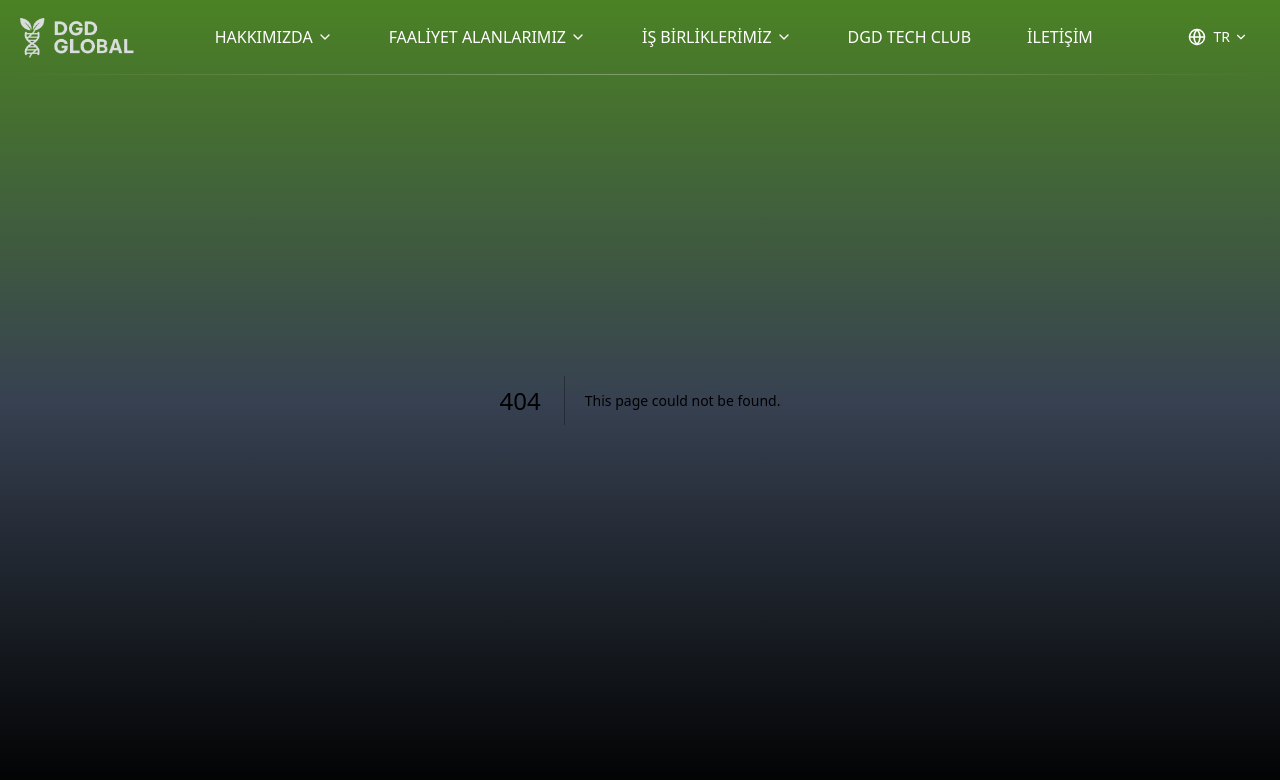
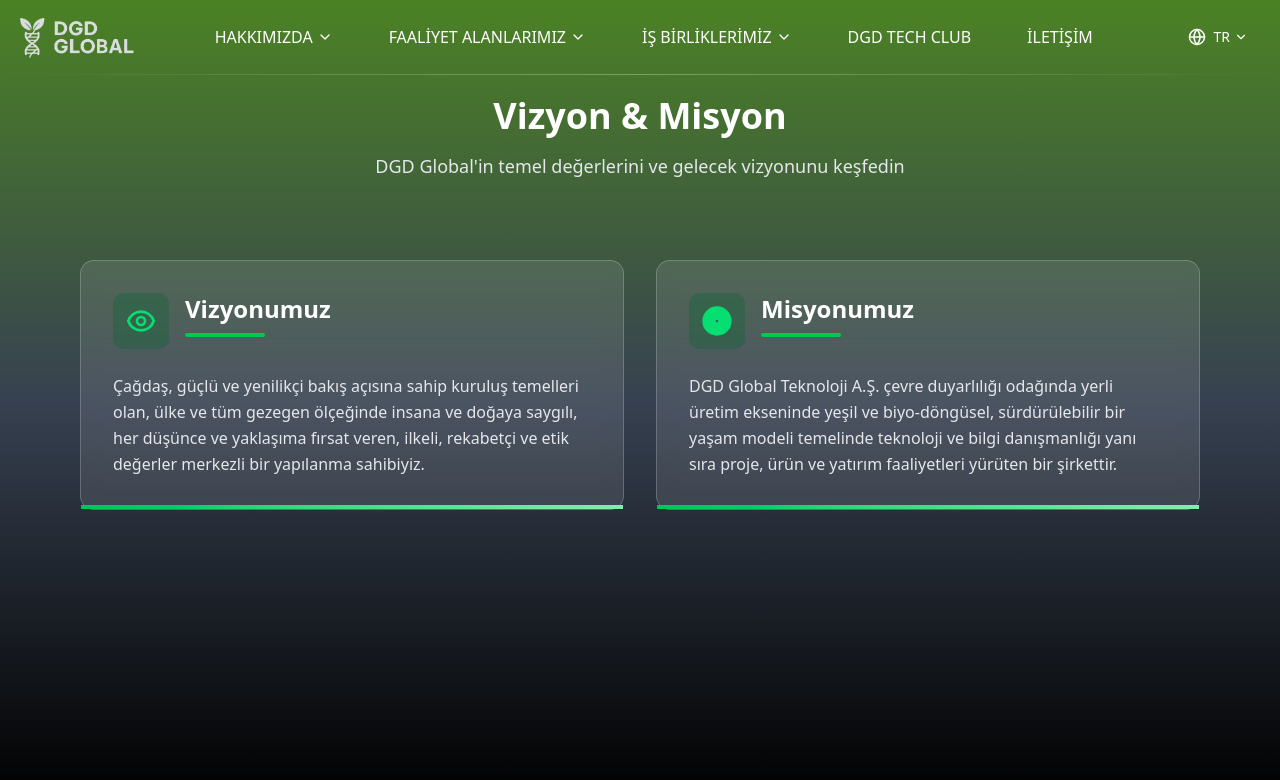
Before and after one commit to mustafaakagunduz/dgd, a Next.js app: page /vision-mission in a window 1280 px wide. Before the commit this address had no page. Shown: the top 780 px of the page. Built offline with nearby package versions, Linux system fonts and the light colour scheme.

Commit message:
vision-mission page is completed

```diff
--- a/public/locales/en.json
+++ b/public/locales/en.json
@@ -1,7 +1,7 @@
 {
   "hero": {
     "title": "DGD GLOBAL",
-    "description": "Lorem ipsum dolor sit amet, consectetur adipiscing elit. Sed do eiusmod tempor incididunt ut labore et dolore magna aliqua. Ut enim ad minim veniam, quis nostrud exercitation ullamco laboris nisi ut aliquip ex ea commodo consequat."
+    "description": "Lorem ipsum dolor sit amet, consectetur adipiscing elit..."
   },
   "navbar": {
     "about": "ABOUT US",
@@ -67,6 +67,23 @@
     "showMore": "Read More",
     "showLess": "Show Less"
   },
+  "visionMission": {
+    "pageTitle": "Vision & Mission",
+    "pageDescription": "Discover DGD Global's core values and future vision",
+    "vision": {
+      "title": "Our Vision",
+      "content": "We are an organization with contemporary, strong, and innovative foundational perspectives, respectful to humanity and nature on a national and planetary scale, providing opportunities for all ideas and approaches, principled, competitive, and centered on ethical values."
+    },
+    "mission": {
+      "title": "Our Mission",
+      "content": "DGD Global Technology Inc. is a company that conducts project, product and investment activities, as well as technology and knowledge consulting, based on a green and bio-circular, sustainable life model focused on environmental sensitivity and domestic production."
+    },
+    "cta": {
+      "title": "Contact Us",
+      "description": "Join us in building a sustainable future",
+      "button": "Get in Touch"
+    }
+  },
   "contact": {
     "title": "Contact Us",
     "description": "Get in touch with DGD Global Technology Inc. We're here to answer your questions and discuss your innovative technology needs.",
@@ -124,22 +141,22 @@
     "title": "OUR COMMERCIAL PARTNERS",
     "partners": {
       "7cbasalia": {
-        "description": "Lorem ipsum dolor sit amet, consectetur adipiscing elit. Sed do eiusmod tempor incididunt ut labore et dolore magna aliqua. Ut enim ad minim veniam, quis nostrud exercitation ullamco laboris nisi ut aliquip ex ea commodo consequat."
+        "description": "Lorem ipsum dolor sit amet, consectetur adipiscing elit..."
       },
       "alba": {
-        "description": "Duis aute irure dolor in reprehenderit in voluptate velit esse cillum dolore eu fugiat nulla pariatur. Excepteur sint occaecat cupidatat non proident, sunt in culpa qui officia deserunt mollit anim id est laborum."
+        "description": "Duis aute irure dolor in reprehenderit in voluptate velit..."
       },
       "dc": {
-        "description": "Sed ut perspiciatis unde omnis iste natus error sit voluptatem accusantium doloremque laudantium, totam rem aperiam, eaque ipsa quae ab illo inventore veritatis et quasi architecto beatae vitae dicta sunt explicabo."
+        "description": "Sed ut perspiciatis unde omnis iste natus error sit voluptatem..."
       },
       "dps": {
-        "description": "Nemo enim ipsam voluptatem quia voluptas sit aspernatur aut odit aut fugit, sed quia consequuntur magni dolores eos qui ratione voluptatem sequi nesciunt. Neque porro quisquam est, qui dolorem ipsum quia dolor sit amet."
+        "description": "Nemo enim ipsam voluptatem quia voluptas sit aspernatur..."
       },
       "element": {
-        "description": "Consectetur adipiscing elit, sed do eiusmod tempor incididunt ut labore et dolore magna aliqua. Ut enim ad minim veniam, quis nostrud exercitation ullamco laboris nisi ut aliquip ex ea commodo consequat."
+        "description": "Consectetur adipiscing elit, sed do eiusmod tempor incididunt..."
       },
       "iqPartners": {
-        "description": "Duis aute irure dolor in reprehenderit in voluptate velit esse cillum dolore eu fugiat nulla pariatur. Excepteur sint occaecat cupidatat non proident, sunt in culpa qui officia deserunt mollit anim id est laborum."
+        "description": "Duis aute irure dolor in reprehenderit in voluptate velit..."
       }
     }
   }
--- a/public/locales/tr.json
+++ b/public/locales/tr.json
@@ -1,7 +1,7 @@
 {
   "hero": {
     "title": "DGD GLOBAL",
-    "description": "Lorem ipsum dolor sit amet, consectetur adipiscing elit. Sed do eiusmod tempor incididunt ut labore et dolore magna aliqua. Ut enim ad minim veniam, quis nostrud exercitation ullamco laboris nisi ut aliquip ex ea commodo consequat."
+    "description": "Lorem ipsum dolor sit amet, consectetur adipiscing elit..."
   },
   "navbar": {
     "about": "HAKKIMIZDA",
@@ -69,6 +69,23 @@
     "showMore": "Devamını Oku",
     "showLess": "Daha Az Göster"
   },
+  "visionMission": {
+    "pageTitle": "Vizyon & Misyon",
+    "pageDescription": "DGD Global'in temel değerlerini ve gelecek vizyonunu keşfedin",
+    "vision": {
+      "title": "Vizyonumuz",
+      "content": "Çağdaş, güçlü ve yenilikçi bakış açısına sahip kuruluş temelleri olan, ülke ve tüm gezegen ölçeğinde insana ve doğaya saygılı, her düşünce ve yaklaşıma fırsat veren, ilkeli, rekabetçi ve etik değerler merkezli bir yapılanma sahibiyiz."
+    },
+    "mission": {
+      "title": "Misyonumuz",
+      "content": "DGD Global Teknoloji A.Ş. çevre duyarlılığı odağında yerli üretim ekseninde yeşil ve biyo-döngüsel, sürdürülebilir bir yaşam modeli temelinde teknoloji ve bilgi danışmanlığı yanı sıra proje, ürün ve yatırım faaliyetleri yürüten bir şirkettir."
+    },
+    "cta": {
+      "title": "Bizimle İletişime Geçin",
+      "description": "Sürdürülebilir geleceğin inşasında bizimle yer alın",
+      "button": "İletişime Geç"
+    }
+  },
   "contact": {
     "title": "İletişim",
     "description": "DGD Global Teknoloji A.Ş. ile iletişime geçin. Sorularınızı yanıtlamak ve yenilikçi teknoloji ihtiyaçlarınızı konuşmak için buradayız.",
@@ -126,22 +143,23 @@
     "title": "TİCARİ İŞ BİRLİKLERİMİZ",
     "partners": {
       "7cbasalia": {
-        "description": "Lorem ipsum dolor sit amet, consectetur adipiscing elit. Sed do eiusmod tempor incididunt ut labore et dolore magna aliqua. Ut enim ad minim veniam, quis nostrud exercitation ullamco laboris nisi ut aliquip ex ea commodo consequat."
+        "description": "Lorem ipsum dolor sit amet, consectetur adipiscing elit..."
       },
       "alba": {
-        "description": "Duis aute irure dolor in reprehenderit in voluptate velit esse cillum dolore eu fugiat nulla pariatur. Excepteur sint occaecat cupidatat non proident, sunt in culpa qui officia deserunt mollit anim id est laborum."
+        "description": "Duis aute irure dolor in reprehenderit in voluptate velit..."
       },
       "dc": {
-        "description": "Sed ut perspiciatis unde omnis iste natus error sit voluptatem accusantium doloremque laudantium, totam rem aperiam, eaque ipsa quae ab illo inventore veritatis et quasi architecto beatae vitae dicta sunt explicabo."
+        "description": "Sed ut perspiciatis unde omnis iste natus error sit voluptatem..."
       },
       "dps": {
-        "description": "Nemo enim ipsam voluptatem quia voluptas sit aspernatur aut odit aut fugit, sed quia consequuntur magni dolores eos qui ratione voluptatem sequi nesciunt. Neque porro quisquam est, qui dolorem ipsum quia dolor sit amet."
+        "description": "Nemo enim ipsam voluptatem quia voluptas sit aspernatur..."
       },
       "element": {
-        "description": "Consectetur adipiscing elit, sed do eiusmod tempor incididunt ut labore et dolore magna aliqua. Ut enim ad minim veniam, quis nostrud exercitation ullamco laboris nisi ut aliquip ex ea commodo consequat."
+        "description": "Consectetur adipiscing elit, sed do eiusmod tempor incididunt..."
       },
       "iqPartners": {
-        "description": "Duis aute irure dolor in reprehenderit in voluptate velit esse cillum dolore eu fugiat nulla pariatur. Excepteur sint occaecat cupidatat non proident, sunt in culpa qui officia deserunt mollit anim id est laborum."
+        "description": "Duis aute irure dolor in reprehenderit in voluptate velit..."
       }
     }
-  }}
+  }
+}
--- /dev/null
+++ b/src/app/vision-mission/page.tsx
@@ -0,0 +1,116 @@
+"use client";
+
+import React from 'react';
+import { motion } from 'framer-motion';
+import { useLanguage } from '@/contexts/LanguageContext';
+
+// İkonlar için basit SVG componentleri
+const EyeIcon = () => (
+  <svg className="w-8 h-8" fill="none" stroke="currentColor" viewBox="0 0 24 24" xmlns="http://www.w3.org/2000/svg">
+    <path strokeLinecap="round" strokeLinejoin="round" strokeWidth={2} d="M15 12a3 3 0 11-6 0 3 3 0 016 0z" />
+    <path strokeLinecap="round" strokeLinejoin="round" strokeWidth={2} d="M2.458 12C3.732 7.943 7.523 5 12 5c4.478 0 8.268 2.943 9.542 7-1.274 4.057-5.064 7-9.542 7-4.477 0-8.268-2.943-9.542-7z" />
+  </svg>
+);
+
+const TargetIcon = () => (
+  <svg className="w-8 h-8" fill="none" stroke="currentColor" viewBox="0 0 24 24" xmlns="http://www.w3.org/2000/svg">
+    <path strokeLinecap="round" strokeLinejoin="round" strokeWidth={2} d="M12 2C6.48 2 2 6.48 2 12s4.48 10 10 10 10-4.48 10-10S17.52 2 12 2zm0 18c-4.41 0-8-3.59-8-8s3.59-8 8-8 8 3.59 8 8-3.59 8-8 8zm0-14c-3.31 0-6 2.69-6 6s2.69 6 6 6 6-2.69 6-6-2.69-6-6-6zm0 10c-2.21 0-4-1.79-4-4s1.79-4 4-4 4 1.79 4 4-1.79 4-4 4zm0-6c-1.1 0-2 .9-2 2s.9 2 2 2 2-.9 2-2-.9-2-2-2z" />
+  </svg>
+);
+
+// Ana component
+const VisionMissionPage: React.FC = () => {
+  const { t } = useLanguage();
+
+  const containerVariants = {
+    hidden: { opacity: 0 },
+    visible: {
+      opacity: 1,
+      transition: {
+        staggerChildren: 0.3
+      }
+    }
+  };
+
+  const cardVariants = {
+    hidden: {
+      y: 50,
+      opacity: 0
+    },
+    visible: {
+      y: 0,
+      opacity: 1,
+      transition: {
+        type: "spring",
+        damping: 20,
+        stiffness: 100
+      }
+    }
+  };
+
+  return (
+    <div className="min-h-screen">
+      {/* Header section */}
+      <div className="text-center pt-24 pb-8">
+        <h1 className="text-4xl font-bold text-white mb-4">{t('visionMission.pageTitle')}</h1>
+        <p className="text-lg text-gray-200 max-w-2xl mx-auto">
+          {t('visionMission.pageDescription')}
+        </p>
+      </div>
+
+      {/* Cards Container */}
+      <motion.div
+        variants={containerVariants}
+        initial="hidden"
+        animate="visible"
+        className="container mx-auto px-4 py-12 grid md:grid-cols-2 gap-8 max-w-6xl"
+      >
+        {/* Vision Card */}
+        <motion.div
+          variants={cardVariants}
+          className="relative overflow-hidden"
+        >
+          <div className="bg-white/10 backdrop-blur-sm border border-white/20 rounded-xl shadow-lg hover:shadow-2xl transition-shadow duration-300 p-8 h-full">
+            <div className="flex items-start gap-4 mb-6">
+              <div className="p-3 bg-green-800/30 rounded-lg text-green-400 flex-shrink-0">
+                <EyeIcon />
+              </div>
+              <div>
+                <h2 className="text-2xl font-bold text-white mb-2">{t('visionMission.vision.title')}</h2>
+                <div className="w-20 h-1 bg-green-500 rounded-full"></div>
+              </div>
+            </div>
+            <p className="text-gray-200 leading-relaxed text-[16px]">
+              {t('visionMission.vision.content')}
+            </p>
+            <div className="absolute bottom-0 left-0 w-full h-1 bg-gradient-to-r from-green-500 to-green-300"></div>
+          </div>
+        </motion.div>
+
+        {/* Mission Card */}
+        <motion.div
+          variants={cardVariants}
+          className="relative overflow-hidden"
+        >
+          <div className="bg-white/10 backdrop-blur-sm border border-white/20 rounded-xl shadow-lg hover:shadow-2xl transition-shadow duration-300 p-8 h-full">
+            <div className="flex items-start gap-4 mb-6">
+              <div className="p-3 bg-green-800/30 rounded-lg text-green-400 flex-shrink-0">
+                <TargetIcon />
+              </div>
+              <div>
+                <h2 className="text-2xl font-bold text-white mb-2">{t('visionMission.mission.title')}</h2>
+                <div className="w-20 h-1 bg-green-500 rounded-full"></div>
+              </div>
+            </div>
+            <p className="text-gray-200 leading-relaxed text-[16px]">
+              {t('visionMission.mission.content')}
+            </p>
+            <div className="absolute bottom-0 left-0 w-full h-1 bg-gradient-to-r from-green-500 to-green-300"></div>
+          </div>
+        </motion.div>
+      </motion.div>
+    </div>
+  );
+};
+
+export default VisionMissionPage;
```
